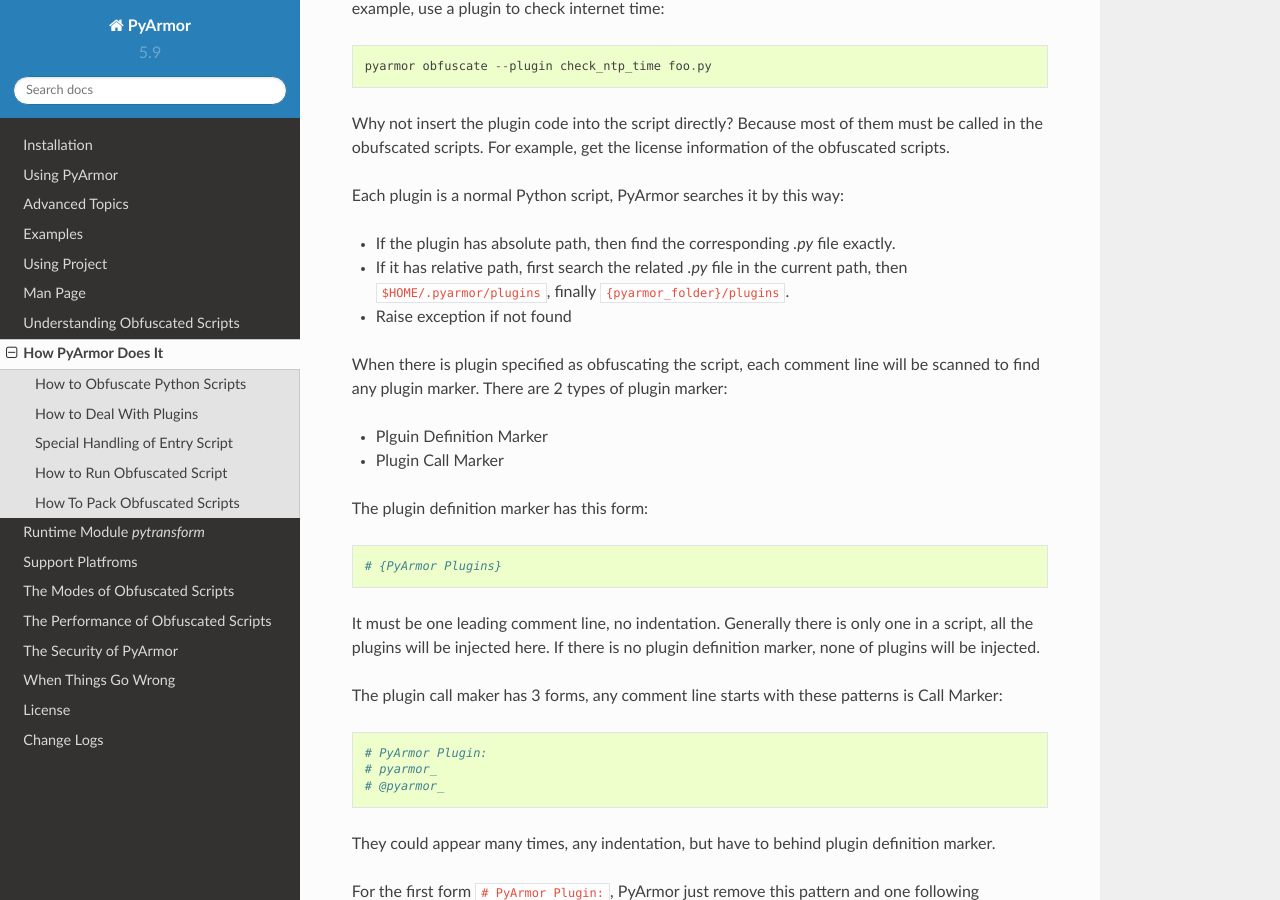
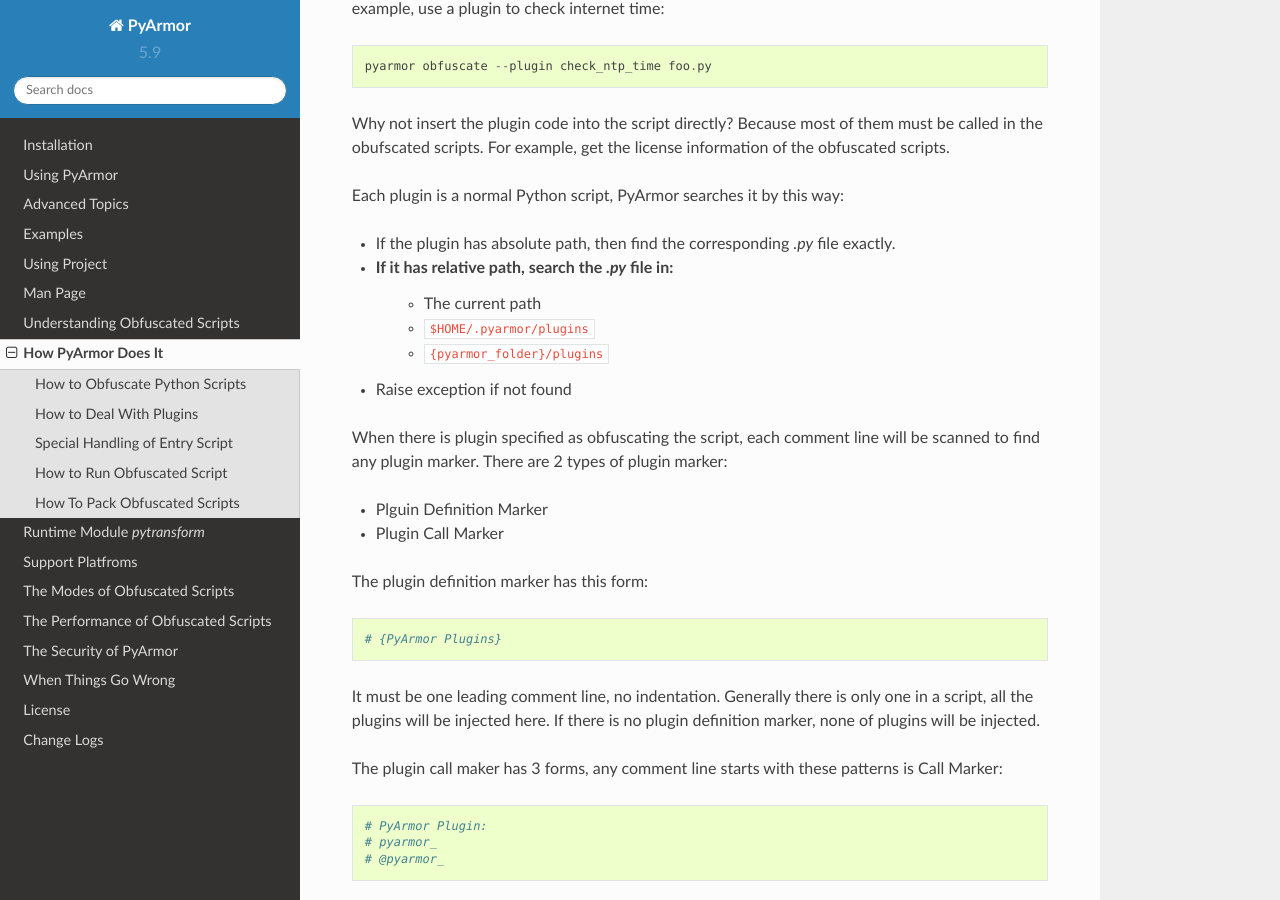
Before and after one commit to dashingsoft/pyarmor, a Sphinx documentation site: the page built from docs/how-to-do.rst, in a window 1280 px wide and 900 px high, scrolled down 2044 px. Built offline with Sphinx 7.4.7 and the Read the Docs theme 2.0.0, drawn with Linux system fonts in a browser that asks for light colours.

Commit message:
Refine doc

```diff
--- a/docs/how-to-do.rst
+++ b/docs/how-to-do.rst
@@ -108,8 +108,10 @@
 Each plugin is a normal Python script, PyArmor searches it by this way:
 
 * If the plugin has absolute path, then find the corresponding `.py` file exactly.
-* If it has relative path, first search the related `.py` file in the current
-  path, then ``$HOME/.pyarmor/plugins``, finally ``{pyarmor_folder}/plugins``.
+* If it has relative path, search the `.py` file in:
+    - The current path
+    - ``$HOME/.pyarmor/plugins``
+    - ``{pyarmor_folder}/plugins``
 * Raise exception if not found
 
 When there is plugin specified as obfuscating the script, each comment line will
@@ -140,7 +142,7 @@
 one following whitespace exactly, and leave the rest part of this line as it
 is. For example::
 
-    # PyArmor Plugin: check_ntp_time() ==> check_ntp_time()
+    # PyArmor Plugin: check_ntp_time()            ==> check_ntp_time()
 
 So long as there is any plugin specified in the command line, these replacements
 will be taken place. The rest part could be any valid Python code. For
@@ -156,7 +158,7 @@
 `check_multi_mac`, the first marker is replaced, the second not::
 
     # pyarmor_check_multi_mac() ==> check_multi_mac()
-    # pyarmor_check_code() ==> # pyarmor_check_code()
+    # pyarmor_check_code()      ==> # pyarmor_check_code()
 
 The last form is almost same as the second, but ``# @pyarmor_`` will be replaced
 with ``@``, it's mainly used to inject a decorator. For example::
```
